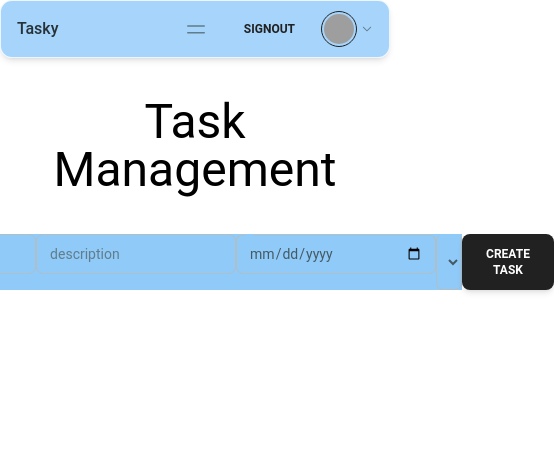
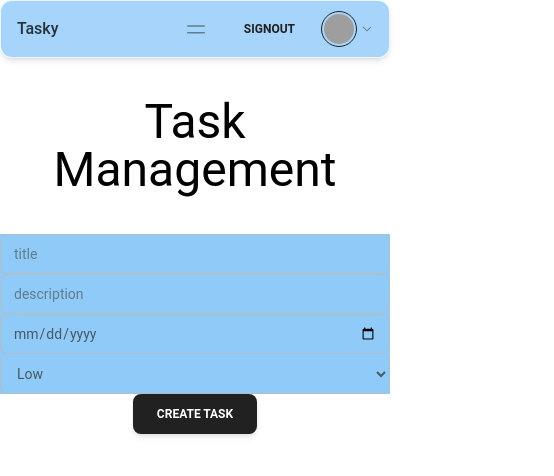
Before and after one commit to safimiazi/task-management-client, a React (Vite) app: page /dashboard in a window 390 px wide. Shown: the top 476 px of the page, 554 px wide, since content can reach past the window. Built offline with nearby package versions, Linux system fonts and the light colour scheme; no server answers; grey boxes are pictures that could not be loaded.

Commit message:
task management

```diff
--- a/src/Pages/Dashboard/DashDetails.jsx
+++ b/src/Pages/Dashboard/DashDetails.jsx
@@ -1,23 +1,36 @@
 import { Button, Input } from '@material-tailwind/react';
-import React from 'react';
+import React, { useState } from 'react';
 
 const DashDetails = () => {
+const [priority, setPriority] = useState()
+    const handleTaskSubmit = (e) => {
+        e.preventDefault()
+        const form = e.target;
+        const title = form.title.value;
+        const description = form.description.value;
+        const date = form.date.value;
+        console.log(title, description, date, priority);
+
+    }
     return (
         <div className='min-h-screen'>
             <div className='py-10 text-center'>
                 <h1 className='text-5xl '>Task Management</h1>
-                <div className='flex justify-center py-10'>
+                <form onSubmit={handleTaskSubmit}>
+                    <div className='md:flex justify-center py-10'>
+
                         <div className="rounded-none bg-blue-200">
-                        <Input type='text' className='' label="title" />
+                            <Input name='title' type='text' className='' label="title" />
                         </div>
                         <div className="rounded-none bg-blue-200">
-                        <Input type='text' label="description" />
+                            <Input name='description' type='text' label="description" />
                         </div>
                         <div className="rounded-none bg-blue-200">
-                        <Input type='date'  />
+                            <Input name='date' type='date' />
                         </div>
                         <div className='rounded-none bg-blue-200'>
                             <select
+                            onChange={(e)=> setPriority(e.target.value)}
                                 className="peer h-full w-full rounded-[7px] border border-blue-gray-200 border-t-transparent bg-transparent px-3 py-2.5 font-sans text-sm font-normal text-blue-gray-700 outline outline-0 transition-all placeholder-shown:border placeholder-shown:border-blue-gray-200 placeholder-shown:border-t-blue-gray-200 empty:!bg-gray-900 focus:border-2 focus:border-gray-900 focus:border-t-transparent focus:outline-0 disabled:border-0 disabled:bg-blue-gray-50">
 
                                 <option value="low">Low</option>
@@ -27,9 +40,10 @@ const DashDetails = () => {
 
                         </div>
                         <div>
-                        <Button>Create Task</Button>
+                            <Button type='submit'>Create Task</Button>
                         </div>
                     </div>
+                </form>
             </div>
         </div>
     );
```
Lines whose indentation alone changed are shown as unchanged.
